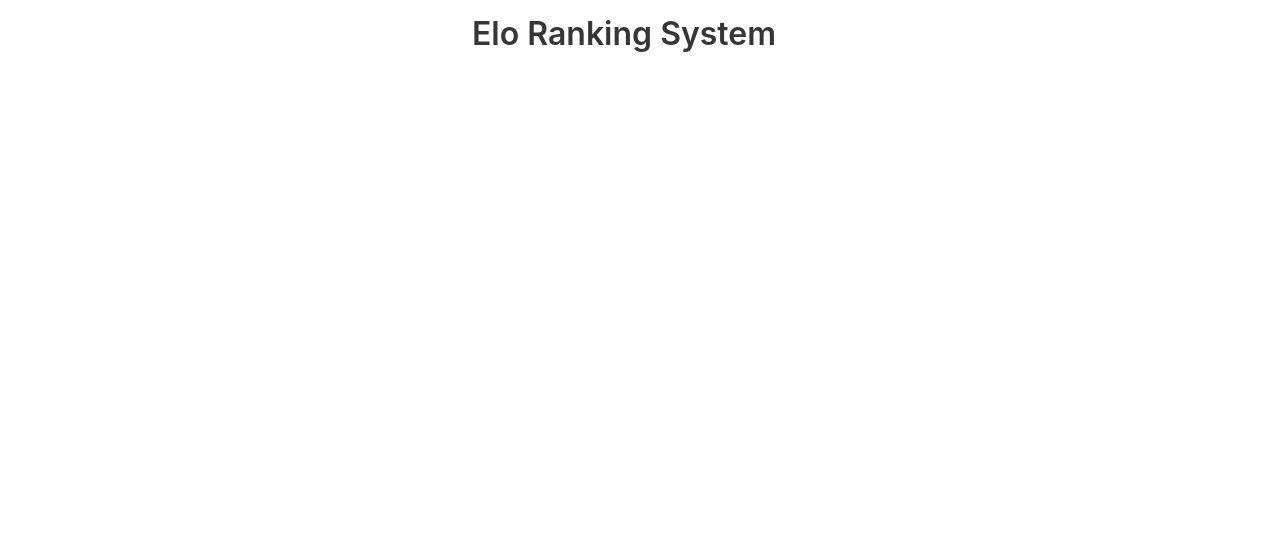
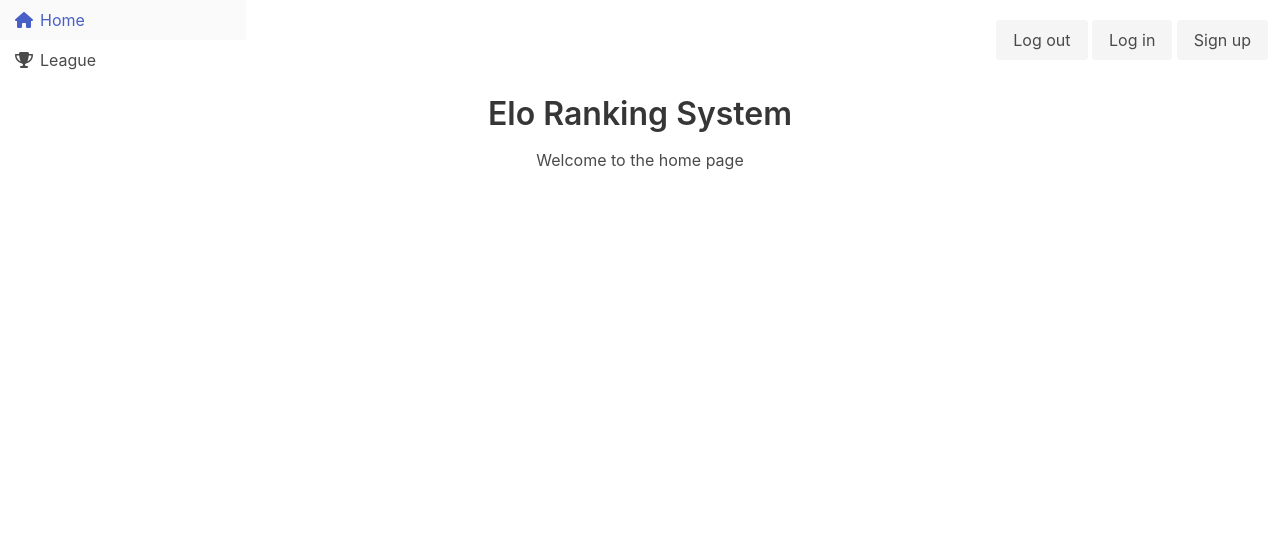
Before and after one commit to LJKhnor/EloRankingSystem, a Flask app: page / in a window 1280 px wide. Shown: the top 551 px of the page. Run offline with Flask 2, Linux system fonts and the light colour scheme; some libraries are stand-ins or nearby versions.

Commit message:
set navbar and some button

```diff
--- a/projet/templates/base.html
+++ b/projet/templates/base.html
@@ -1,6 +1,5 @@
 <!DOCTYPE html>
 <html lang="en">
-{% from 'navbar.html' import navbar %}
 <head>
   <meta charset="UTF-8">
   <meta http-equiv="X-UA-Compatible" content="IE=edge">
@@ -22,8 +21,9 @@
 </head>
 
 <body class="main">
-
-  <div class="container is-fluid sectionBase">
+  {% from 'navbar.html' import navbar %}
+  {{ navbar() }}
+  <div class="container is-fluid" style="">
     <div class="content">
       {% block content %} {% endblock %}
     </div>
--- a/projet/templates/index.html
+++ b/projet/templates/index.html
@@ -1,11 +1,11 @@
 {% extends 'base.html' %}
 
 {% block content %}
-<div class="container m-4">
-  <h1 class="title has-text-centered" input type="text">{% block title %} Elo Ranking System {% endblock %}</h1>
+<div class="container">
+  <h1 class="title has-text-centered m-4" input type="text">{% block title %} Elo Ranking System {% endblock %}</h1>
 
-  <div class="content">
-
+  <div class="content has-text-centered m-4">
+    <p>Welcome to the home page</p>
   </div>
 </div>
 {% endblock %}
--- a/projet/templates/navbar.html
+++ b/projet/templates/navbar.html
@@ -1,29 +1,38 @@
 {% macro navbar() %}
 <nav class="navbar" role="navigation" aria-label="main navigation">
-  <div id="navbarBasicExample" class="navbar-menu is-active">
-    <div class="navbar-start">
+  <div id="navbarBasicExample" class="navbar-menu is-active" style="display:flex">
+    <div class="navbar-start" style="flex: 1">
+      <ul style="width: 25%">
+        <li>
           <a class="navbar-item" href="{{url_for('index')}}">
             <span class="icon-text">
               <span class="icon"><i class="fas fa-home"></i></span>
               <span>Home</span>
             </span>
           </a>
+        </li>
+        <li>
+          <a class="navbar-item" href="{{url_for('index')}}">
+            <span class="icon-text">
+              <span class="icon"><i class="fas fa-trophy"></i></span>
+              <span>League</span>
+            </span>
+          </a>
+        </li>
+      </ul>
     </div>
     <div class="navbar-end">
       <div class="navbar-item">
         <div>
-<!--          {% if current_user.is_authenticated %}-->
-<!--          <a class="button is-light" href='{{url_for("logout")}}'>-->
-<!--            Log out-->
-<!--          </a>-->
-<!--          {% else %}-->
-<!--          <a class="button is-primary" href='{{url_for("signup")}}'>-->
-<!--            <strong>Sign up</strong>-->
-<!--          </a>-->
-<!--          <a class="button is-light" href='{{url_for("login")}}'>-->
-<!--            Log in-->
-<!--          </a>-->
-<!--          {% endif %}-->
+          <a class="button is-light" href='{{url_for("index")}}'>
+            Log out
+          </a>
+          <a class="button is-light" href='{{url_for("index")}}'>
+            Log in
+          </a>
+          <a class="button is-light" href='{{url_for("index")}}'>
+            Sign up
+          </a>
         </div>
       </div>
     </div>
```
Lines whose indentation alone changed are shown as unchanged.
